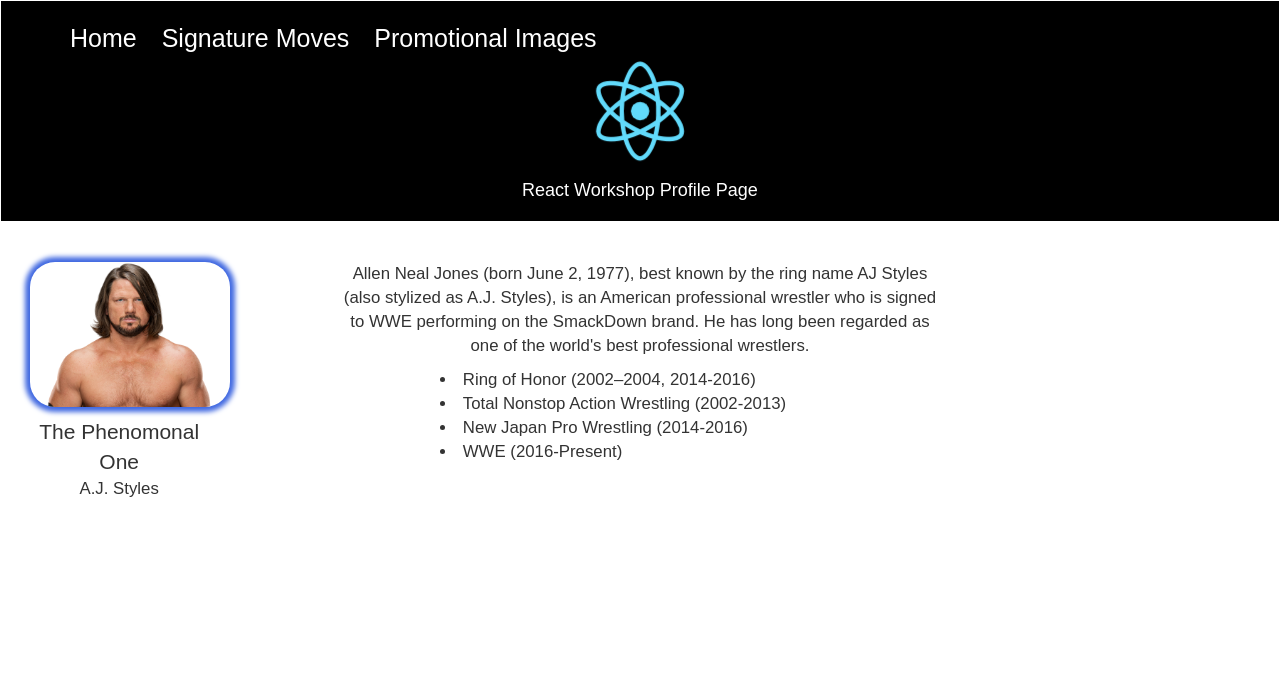
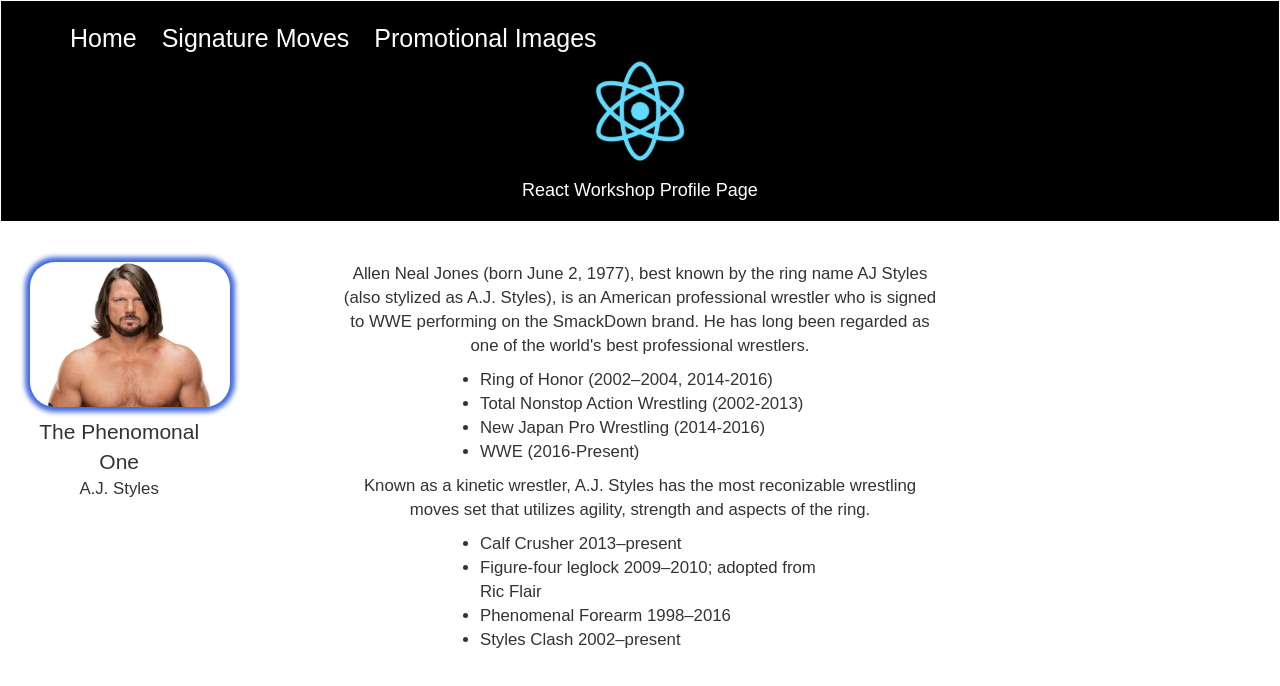
Before and after one commit to yihdego/react-workshop, a React (Create React App) app: page / in a window 1280 px wide. Shown: the top 686 px of the page. Built offline with nearby package versions, Linux system fonts and the light colour scheme.

Commit message:
added second component

```diff
--- a/src/App.js
+++ b/src/App.js
@@ -4,7 +4,8 @@
 
 import Navbar from './containers/Navbar'
 import ProfileCard from './components/ProfileCard'
-import Content from './components/Content'
+import Home from './components/Home'
+import Moves from './components/Moves'
 
 class App extends Component {
 
@@ -13,6 +14,8 @@
     const WrestlerNickname = "The Phenomonal One "
     const WrestlerSummary = "Allen Neal Jones (born June 2, 1977), best known by the ring name AJ Styles (also stylized as A.J. Styles), is an American professional wrestler who is signed to WWE performing on the SmackDown brand. He has long been regarded as one of the world's best professional wrestlers."
     const Promotions = ["Ring of Honor (2002–2004, 2014-2016)", "Total Nonstop Action Wrestling (2002-2013)", "New Japan Pro Wrestling (2014-2016)", "WWE (2016-Present)"]
+    const MovesSummary = "Known as a kinetic wrestler, A.J. Styles has the most reconizable wrestling moves set that utilizes agility, strength and aspects of the ring."
+    const MoveSet = [" Calf Crusher 2013–present", "Figure-four leglock 2009–2010; adopted from Ric Flair", "Phenomenal Forearm 1998–2016", "Styles Clash 2002–present"]
     return (
 
       <div className="App">
@@ -24,8 +27,11 @@
           <div className='col-md-2'>
             <ProfileCard picture={ProfilePicture} class="smackdown-profile" name={WrestlerName} nickname={WrestlerNickname}/>
           </div>
-          <div className='col-md-8'>
-            <Content summary={WrestlerSummary} promotions={Promotions}/>
+          <div>
+            <Home summary={WrestlerSummary} content={Promotions}/>
+          </div>
+          <div>
+            <Moves summary={MovesSummary} content={MoveSet}/>
           </div>
         </div>
       </div>
--- a/src/components/Content.js
+++ /dev/null
@@ -1,20 +0,0 @@
-import React, {Component} from 'react'
-
-
-class Content extends Component {
-  render(){
-
-    return(
-      <div>
-        <div className="summary">
-        {this.props.summary}
-        </div>
-        <div className="promotions">
-          {this.props.promotions.map(promotion => <li className="promotion">{promotion}</li>)}
-        </div>
-      </div>
-    )
-  }
-}
-
-export default Content;
--- /dev/null
+++ b/src/components/Home.js
@@ -0,0 +1,18 @@
+import React, {Component} from 'react'
+
+class Home extends Component {
+  render(){
+    return (
+      <div>
+        <div className="summary">
+        {this.props.summary}
+        </div>
+        <ul className="content">
+          {this.props.content.map(item => <li className="content-li">{item}</li>)}
+        </ul>
+      </div>
+    )
+  }
+}
+
+export default Home
--- /dev/null
+++ b/src/components/Moves.js
@@ -0,0 +1,18 @@
+import React, {Component} from 'react'
+
+class Moves extends Component {
+  render(){
+    return (
+      <div>
+        <div className="summary">
+        {this.props.summary}
+        </div>
+        <ul className="content">
+          {this.props.content.map(item => <li className="content-li">{item}</li>)}
+        </ul>
+      </div>
+    )
+  }
+}
+
+export default Moves
--- a/src/index.css
+++ b/src/index.css
@@ -25,13 +25,14 @@
   margin: auto;
   margin-bottom: 10px;
 }
-.promotions {
+.content {
   width: 400px;
   font-size: 1.2em;
   margin: 0 auto;
+  margin-bottom: 10px;
 }
 
-.promotion {
+.content-li {
   text-align: left;
 }
 
```
